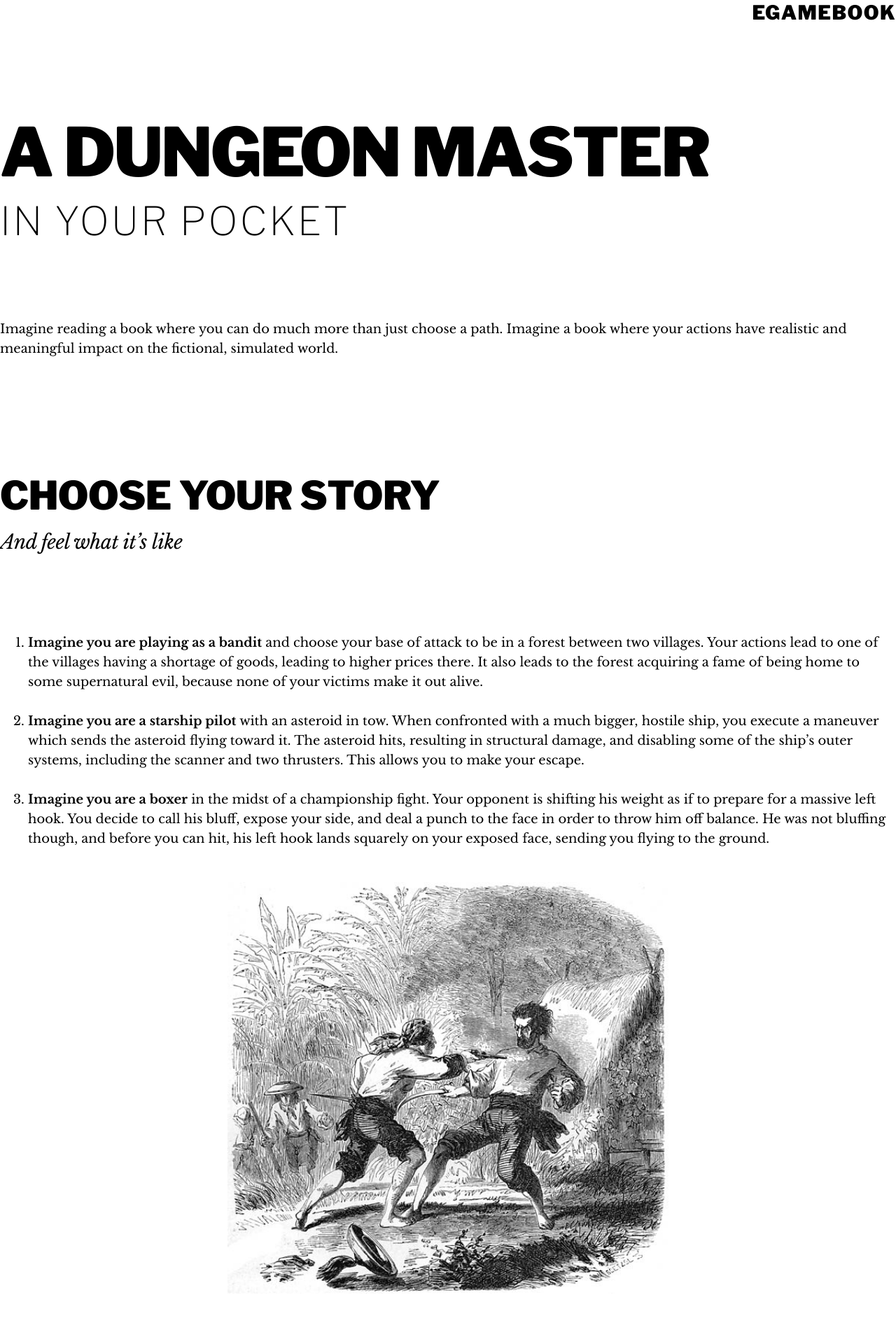
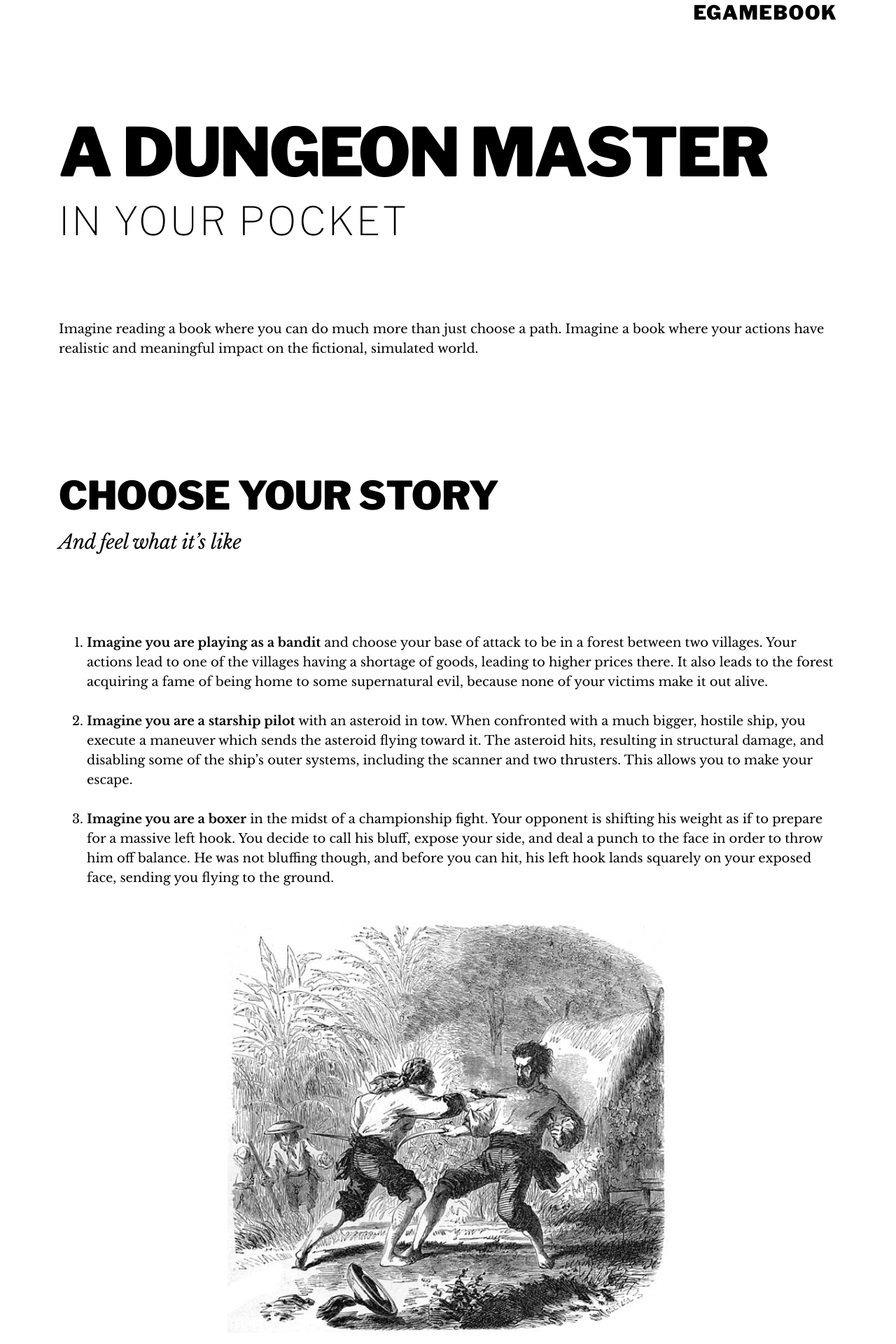
Before and after one commit to adamkudrna/egamebook_site, a Jekyll site: the page built from index.html, in a window 1280 px wide. Shown: the top 1920 px of the page at 70% size. Built offline with Jekyll 4.4.1, drawn with Linux system fonts in a browser that asks for light colours; some web fonts are replaced; Markdown is read by kramdown in place of the engine named in the settings.

Commit message:
Establish horizontal container, adjust responsive typography breakpoints

```diff
--- a/_sass/main/components/_figure.scss
+++ b/_sass/main/components/_figure.scss
@@ -20,7 +20,7 @@
 }
 
 .figure--scene {
-    padding-top: spacing(1);
+    padding-top: spacing(2);
 }
 
 .figure--scene .figure__media {
@@ -47,11 +47,23 @@
     }
 }
 
+.figure--portrait {
+    padding-top: spacing(1);
+}
+
 .figure--portrait .figure__media {
     height: spacing(16);
 
     @include breakpoint-up(lg) {
         height: spacing(19);
+    }
+}
+
+.figure--portrait .figure__media__image {
+    transform: translateX(2rem);
+
+    @include breakpoint-up(lg) {
+        transform: none;
     }
 }
 
--- /dev/null
+++ b/_sass/main/objects/_container.scss
@@ -0,0 +1,17 @@
+.container {
+    max-width: 90rem;
+    padding-right: spacing(1);
+    padding-left: spacing(1);
+    margin-right: auto;
+    margin-left: auto;
+
+    @include breakpoint-up(sm) {
+        padding-right: spacing(2);
+        padding-left: spacing(2);
+    }
+
+    @include breakpoint-up(md) {
+        padding-right: spacing(3);
+        padding-left: spacing(3);
+    }
+}
--- a/_sass/main/settings/_typography.scss
+++ b/_sass/main/settings/_typography.scss
@@ -43,13 +43,13 @@ $typography-styles: (
             text-transform: uppercase,
         ),
         breakpoints: (
-            sm: (
+            md: (
                 padding-top: 1rem,
                 margin-bottom: spacing(3) - 1rem,
                 font-size: map-get($typography-scale, 8),
                 line-height: spacing(3),
             ),
-            md: (
+            lg: (
                 padding-top: 1.35rem,
                 margin-bottom: spacing(4) - 1.35rem,
                 font-size: map-get($typography-scale, 9),
@@ -70,13 +70,13 @@ $typography-styles: (
             text-transform: uppercase,
         ),
         breakpoints: (
-            sm: (
+            md: (
                 padding-top: 0.55rem,
                 margin-bottom: -0.55rem,
                 font-size: map-get($typography-scale, 6),
                 line-height: spacing(3),
             ),
-            md: (
+            lg: (
                 padding-top: 0,
                 margin-bottom: 0,
                 font-size: map-get($typography-scale, 7),
@@ -95,13 +95,13 @@ $typography-styles: (
             text-transform: uppercase,
         ),
         breakpoints: (
-            sm: (
+            md: (
                 padding-top: 0.7rem,
                 margin-bottom: spacing(3) - 0.7rem,
                 font-size: map-get($typography-scale, 6),
                 line-height: spacing(2),
             ),
-            md: (
+            lg: (
                 padding-top: 0.5rem,
                 margin-bottom: spacing(4) - 0.5rem,
                 font-size: map-get($typography-scale, 7),
@@ -121,13 +121,13 @@ $typography-styles: (
             text-transform: none,
         ),
         breakpoints: (
-            sm: (
+            md: (
                 padding-top: 0.55rem,
                 margin-bottom: -0.55rem,
                 font-size: map-get($typography-scale, 2),
                 line-height: spacing(2),
             ),
-            md: (
+            lg: (
                 padding-top: 0.7rem,
                 margin-bottom: -0.7rem,
                 font-size: map-get($typography-scale, 3),
@@ -147,7 +147,7 @@ $typography-styles: (
             text-align: right,
         ),
         breakpoints: (
-            md: (
+            lg: (
                 padding-top: 0.25rem,
                 margin-bottom: spacing(4) - 0.25rem,
                 font-size: map-get($typography-scale, 3),
--- a/css/main.scss
+++ b/css/main.scss
@@ -20,6 +20,7 @@
 @import "main/elements/elements";
 
 // Objects
+@import "main/objects/container";
 @import "main/objects/main";
 @import "main/objects/section";
 
--- a/index.html
+++ b/index.html
@@ -5,6 +5,8 @@ description: "Egamebook is a project which strives to bring the gamebook (aka Ch
 ---
 
 <header>
+    <div class="container">
+
         <h1 class="typography-title">{{ site.name }}</h1>
 
         <h2 class="typography-master-headline">
@@ -13,9 +15,12 @@ description: "Egamebook is a project which strives to bring the gamebook (aka Ch
         </h2>
 
         <p>Imagine reading a book where you can do much more than just choose a path. Imagine a book where your actions have realistic and meaningful impact on the fictional, simulated world.</p>
+
+    </div>
 </header>
 <main class="main">
     <section class="section">
+        <div class="container">
 
             <h2 class="typography-headline">
                 Choose your story<br />
@@ -34,6 +39,8 @@ description: "Egamebook is a project which strives to bring the gamebook (aka Ch
                 </li>
             </ol>
 
+        </div>
+
         <figure class="figure figure--scene">
             <div class="figure__media">
                 <img
@@ -46,6 +53,7 @@ description: "Egamebook is a project which strives to bring the gamebook (aka Ch
 
     </section>
     <section class="section">
+        <div class="container">
 
             <h2 class="typography-headline">
                 Gamebooks go&nbsp;live<br />
@@ -57,6 +65,8 @@ description: "Egamebook is a project which strives to bring the gamebook (aka Ch
             <p>In the development of titles like Skyrim, most work is spent on the visual representation. The world needs to look as realistic as possible in 3D (not just graphics, but also the way people act, walk and talk, in 3D—that’s a lot of work). Scripting (including the world ‘simulation’ logic) is often done in languages like Lua, or in something like Skyrim’s Papyrus, and tends to be the last thing to worry about. In contrast—for an egamebook—scripting is all you do (apart from writing, of course), so it makes perfect sense to give it a little more attention.</p>
             <p>An egamebook author can use libraries like Box2D for 2D physics, AStar for pathfinding, darwin for genetic algorithms, Backy for neural networks—to name a few. Authors can also easily create their own libraries, which they can test independently from the gamebook.</p>
             <p>Let’s say you need to keep track of each city in a game world—their population, economic characteristics, diplomacy status, and much more. In a language like Dart, the complexity is manageable: you create a City class and its logic, you test it, and when it’s ready, you then use it in your egamebook.</p>
+
+        </div>
 
         <figure class="figure figure--portrait">
             <div class="figure__media">
```
Lines whose indentation alone changed are shown as unchanged.
